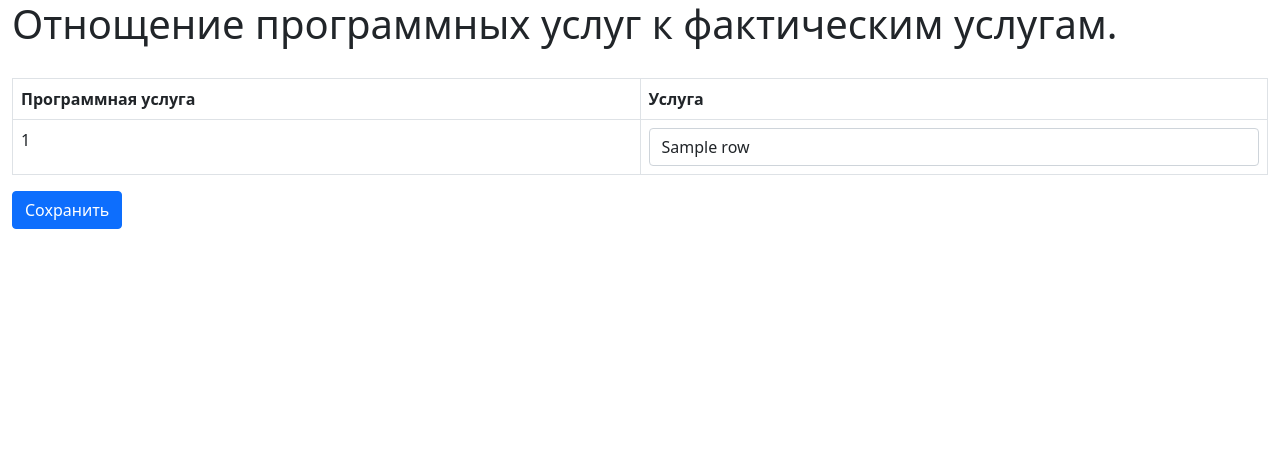
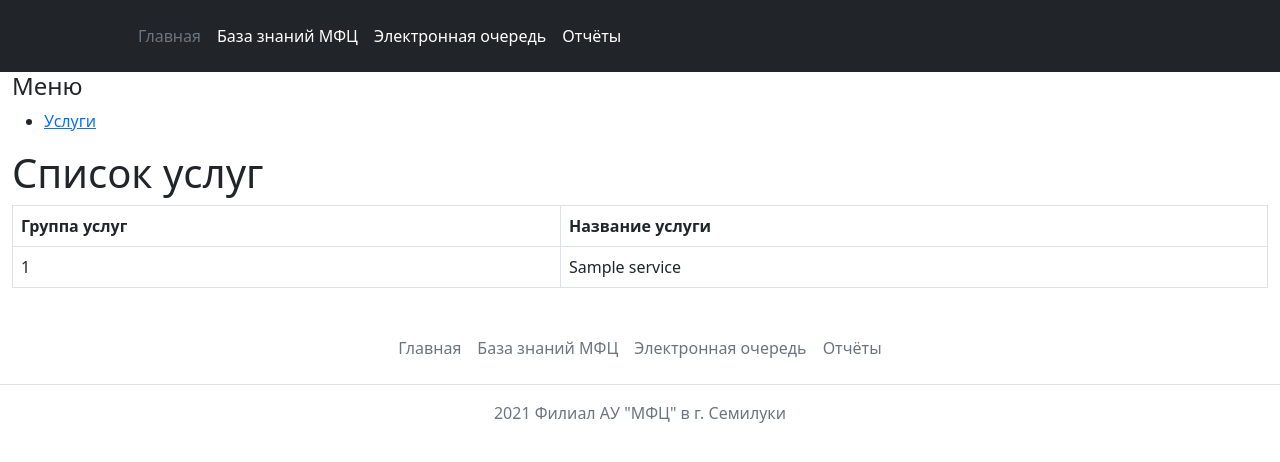
Before and after one commit to ierehon91/MFC, a Flask app: template templates/services.html in a window 1280 px wide. Shown: the top 462 px of the page. Run offline with Flask 2, Linux system fonts and the light colour scheme; the template is opened without the code that fills it: most values are stand-ins (such as "Sample title", 1, 10 or a date in 2020); some libraries are stand-ins or nearby versions.

Commit message:
Добавлена таблица списка услуг. Создан базовый html шаблон. Рефакторинг.

```diff
--- /dev/null
+++ b/templates/base.html
@@ -0,0 +1,48 @@
+<!DOCTYPE html>
+<html>
+<head>
+    <meta charset="UTF-8">
+    <title>Title</title>
+    <link type="text/css" href="{{url_for('static', filename='css/bootstrap.css')}}" rel="stylesheet">
+</head>
+<body>
+    {% block header %}
+    <header class="p-3 bg-dark text-white">
+        <div class="container">
+          <div class="d-flex flex-wrap align-items-center justify-content-center justify-content-lg-start">
+            <a href="/" class="d-flex align-items-center mb-2 mb-lg-0 text-white text-decoration-none">
+              <svg class="bi me-2" width="40" height="32" role="img" aria-label="Bootstrap"><use xlink:href="#bootstrap"></use></svg>
+            </a>
+
+            <ul class="nav col-12 col-lg-auto me-lg-auto mb-2 justify-content-center mb-md-0">
+              <li><a href="#" class="nav-link px-2 text-secondary">Главная</a></li>
+              <li><a href="#" class="nav-link px-2 text-white">База знаний МФЦ</a></li>
+              <li><a href="#" class="nav-link px-2 text-white">Электронная очередь</a></li>
+              <li><a href="#" class="nav-link px-2 text-white">Отчёты</a></li>
+            </ul>
+          </div>
+        </div>
+      </header>
+    {% endblock %}
+    {% block content %}
+    <div class="container-xxl">
+        <h4>Меню</h4>
+        <ul>
+            <li><a href="/reports/services">Услуги</a></li>
+        </ul>
+    </div>
+    {% endblock %}
+    {% block footer%}
+    <footer class="py-3 my-4">
+        <ul class="nav justify-content-center border-bottom pb-3 mb-3">
+          <li class="nav-item"><a href="#" class="nav-link px-2 text-muted">Главная</a></li>
+          <li class="nav-item"><a href="#" class="nav-link px-2 text-muted">База знаний МФЦ</a></li>
+          <li class="nav-item"><a href="#" class="nav-link px-2 text-muted">Электронная очередь</a></li>
+          <li class="nav-item"><a href="#" class="nav-link px-2 text-muted">Отчёты</a></li>
+        </ul>
+        <p class="text-center text-muted">2021 Филиал АУ "МФЦ" в г. Семилуки</p>
+      </footer>
+      {% endblock %}
+<script src="{{url_for('static', filename='js/bootstrap.js')}}"></script>
+</body>
+</html>
--- a/templates/services.html
+++ b/templates/services.html
@@ -1,39 +1,30 @@
-<!DOCTYPE html>
-<html lang="en">
-<head>
-    <meta charset="UTF-8">
-    <title>Title</title>
-    <link type="text/css" href="{{url_for('static', filename='css/bootstrap.css')}}" rel="stylesheet">
-    <link type="text/css" href="{{url_for('static', filename='css/services.css')}}" rel="stylesheet">
-</head>
-<body>
+{% extends 'base.html' %}
+
+{% block hedaer %}
+{{ super() }}
+{% endblock %}
+{% block content %}
+{{ super() }}
+
 <div class="container-xxl">
-    <h1>Отнощение программных услуг к фактическим услугам.</h1>
-    <form action="/services" method="POST">
+    <h1>Список услуг</h1>
     <table class="table table-bordered">
       <thead>
-                <th class="program_services_column">Программная услуга</th>
-                <th class="services_column">Услуга</th>
+        <th>Группа услуг</th>
+        <th>Название услуги</th>
       </thead>
       <tbody>
-            {% for row in program_services %}
+    {% for service in services %}
     <tr>
-                    <td class="program_services">{{row[0]}}</td>
-                    <td class="services">
-                        <input class="form-control" list="datalistOptions" name="{{row[2]}}" value="{%if row[1] != None %}{{row[1]}}{% endif %}">
-                        <datalist id="datalistOptions">
-                            {% for service in services %}
-                                <option value="{{service[0]}}">
-                            {% endfor %}
-                        </datalist>
-                    </td>
+      <td>{{service[0]}}</td>
+      <td>{{service[1]}}</td>
     </tr>
     {% endfor %}
       </tbody>
     </table>
-        <button class="btn btn-primary" type="submit">Сохранить</button>
-    </form>
 </div>
-<script src="{{url_for('static', filename='js/bootstrap.js')}}"></script>
-</body>
-</html>
+
+{% endblock %}
+{% block footer %}
+{{ super() }}
+{% endblock %}
--- a/test.py
+++ b/test.py
@@ -25,6 +25,17 @@ def get_services_table():
     return cursor.fetchall()
 
 
+def get_all_services_table():
+    conn = psycopg2.connect(dbname=config.base_name, user=config.base_user,
+                            password=config.base_password, host=config.base_host)
+    cursor = conn.cursor()
+    sql_script = """SELECT group_services.group_name, service_name FROM services
+        LEFT JOIN group_services ON services.fk_group_service = group_services.group_id
+        ORDER BY group_services.group_name, service_name;"""
+    cursor.execute(sql_script)
+    return cursor.fetchall()
+
+
 def set_services_program_services(data):
     conn = psycopg2.connect(dbname=config.base_name, user=config.base_user,
                             password=config.base_password, host=config.base_host)
@@ -40,11 +51,22 @@ def set_services_program_services(data):
 app = Flask(__name__)
 
 
-@app.route('/services', methods=["GET", "POST"])
+@app.route('/')
+@app.route('/index')
+def index():
+    return render_template('index.html')
+
+
+@app.route('/reports/services')
 def services():
+    return render_template('services.html', services=get_all_services_table())
+
+
+@app.route('/reports/services/program_services/change', methods=["GET", "POST"])
+def change_rel_program_services_services():
     if request.method == 'POST':
         set_services_program_services(request.form.to_dict())
-    return render_template('services.html', program_services=get_program_services_table(),
+    return render_template('change_rel_serv_prog_serv.html', program_services=get_program_services_table(),
                            services=get_services_table())
 
 
```
Also changed, not shown: templates/change_rel_serv_prog_serv.html (added, +39 -0 lines), templates/index.html (added, +17 -0 lines). Lines whose indentation alone changed are shown as unchanged.
